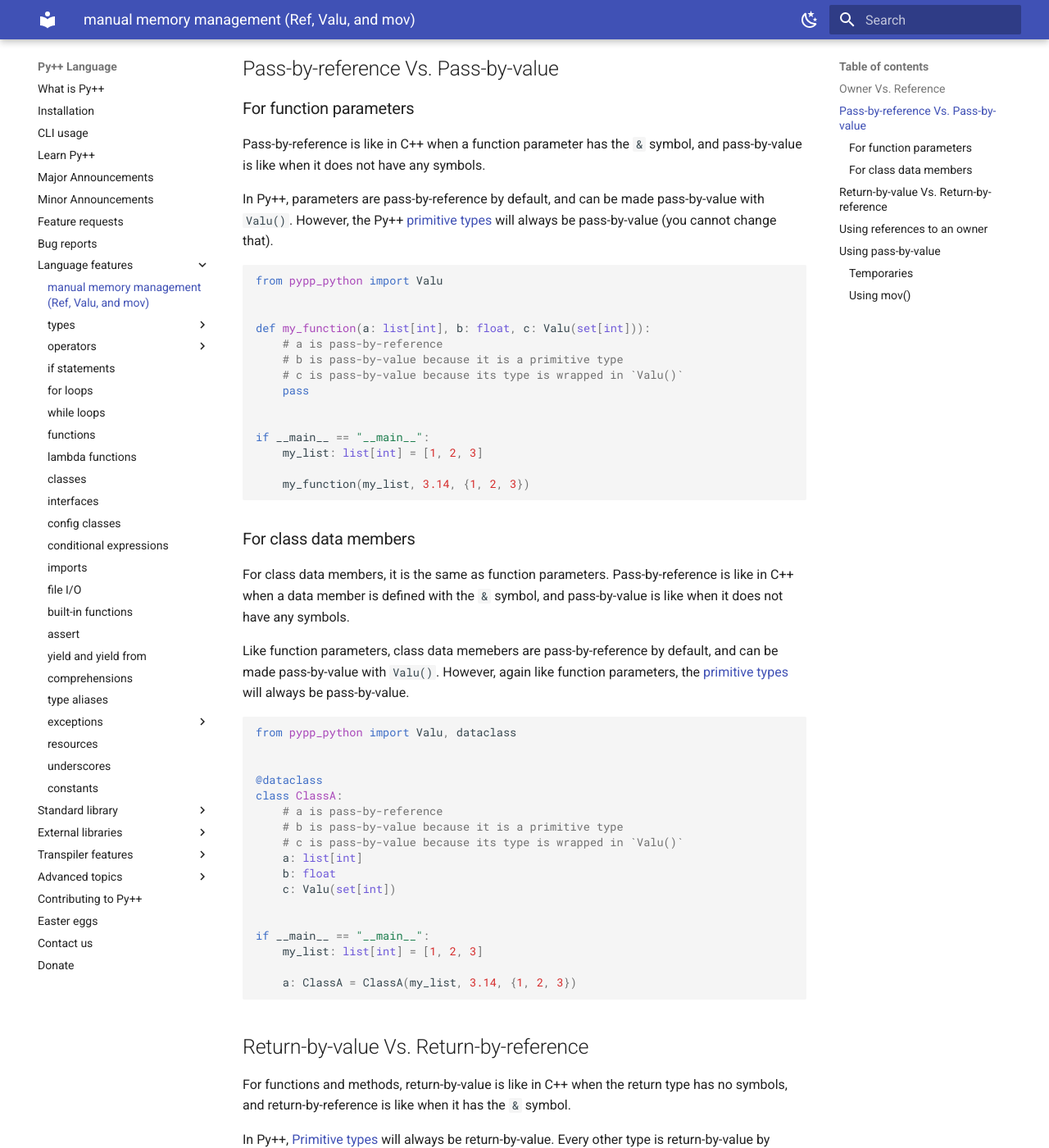
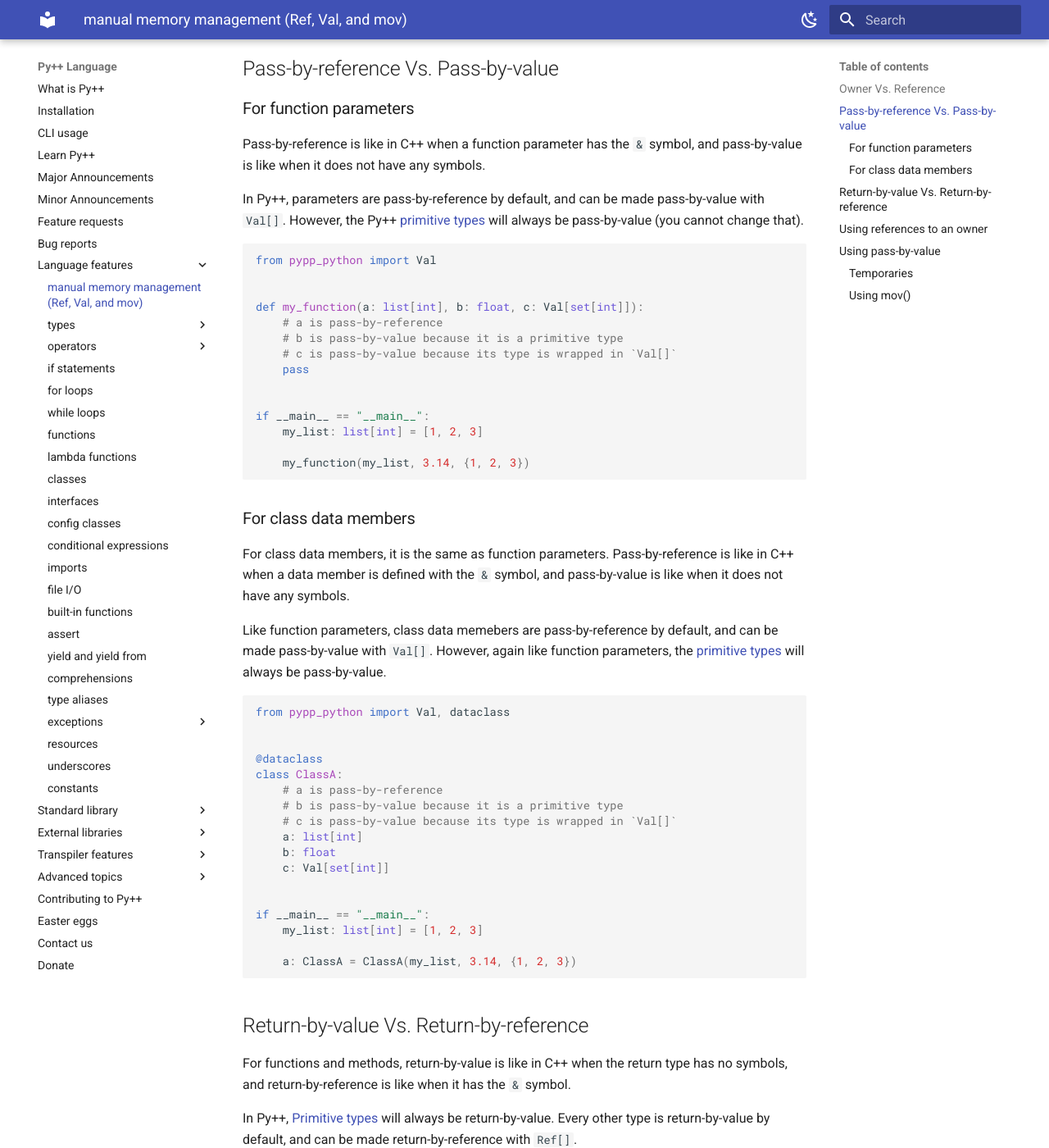
Before and after one commit to curtispuetz/pypp-docs, an MkDocs documentation site: the page built from docs/lang_features/manual_memory_management.md, in a window 1280 px wide and 1400 px high, scrolled down 988 px. Shown: the whole window at 82% size. Built offline with MkDocs 1.6.1 and Material for MkDocs 9.7.7, drawn with Linux system fonts in a browser that asks for light colours; some of the changed text lies outside the part shown.

Commit message:
change Ref() and Valu() to Ref[] and Val[]

````diff
--- a/docs/lang_features/manual_memory_management.md
+++ b/docs/lang_features/manual_memory_management.md
@@ -4,11 +4,11 @@
 
 Py++ variables can either be an `owner` or a `reference to an owner`. If it is an owner, that means it is responsible for managing the lifetime of the data.
 
-The below code illustrates when a variable is an `owner` when when it is a `reference to an owner`. The `Ref`, `Valu`, and `mov` keywords will be explained in later sections on this page.
+The below code illustrates when a variable is an `owner` when when it is a `reference to an owner`. The `Ref`, `Val`, and `mov` keywords will be explained in later sections on this page.
 
 
 ```python
-from pypp_python import Ref, Valu, mov, dataclass
+from pypp_python import Ref, Val, mov, dataclass
 
 
 @dataclass
@@ -25,10 +25,10 @@ def class_a_factory(list_param_a: list[int]) -> ClassA:
 @dataclass
 class ClassB:
     # list_member_b is an owner
-    list_member_b: Valu(list[int])
+    list_member_b: Val[list[int]]
 
 
-def class_b_factory(list_param_b: Valu(list[int])) -> ClassB:
+def class_b_factory(list_param_b: Val[list[int]]) -> ClassB:
     # list_param_b is an owner
     return ClassB(mov(list_param_b))
 
@@ -36,7 +36,7 @@ def class_b_factory(list_param_b: Valu(list[int])) -> ClassB:
 if __main__ == "__main__":
     my_list: list[int] = [1, 2, 3]  # my_list is an owner
 
-    my_list_ref: Ref(list[int]) = my_list  # my_list_ref is a reference to the owner
+    my_list_ref: Ref[list[int]] = my_list  # my_list_ref is a reference to the owner
 
     a: ClassA = class_a_factory(my_list)
 
@@ -50,16 +50,16 @@ if __main__ == "__main__":
 
 Pass-by-reference is like in C++ when a function parameter has the `&` symbol, and pass-by-value is like when it does not have any symbols.
 
-In Py++, parameters are pass-by-reference by default, and can be made pass-by-value with `Valu()`. However, the Py++ [primitive types](types/primitive_types.md) will always be pass-by-value (you cannot change that).
+In Py++, parameters are pass-by-reference by default, and can be made pass-by-value with `Val[]`. However, the Py++ [primitive types](types/primitive_types.md) will always be pass-by-value (you cannot change that).
 
 ```python
-from pypp_python import Valu
+from pypp_python import Val
 
 
-def my_function(a: list[int], b: float, c: Valu(set[int])):
+def my_function(a: list[int], b: float, c: Val[set[int]]):
     # a is pass-by-reference
     # b is pass-by-value because it is a primitive type
-    # c is pass-by-value because its type is wrapped in `Valu()`
+    # c is pass-by-value because its type is wrapped in `Val[]`
     pass
 
 
@@ -73,20 +73,20 @@ if __main__ == "__main__":
 
 For class data members, it is the same as function parameters. Pass-by-reference is like in C++ when a data member is defined with the `&` symbol, and pass-by-value is like when it does not have any symbols.
 
-Like function parameters, class data memebers are pass-by-reference by default, and can be made pass-by-value with `Valu()`. However, again like function parameters, the [primitive types](types/primitive_types.md) will always be pass-by-value.
+Like function parameters, class data memebers are pass-by-reference by default, and can be made pass-by-value with `Val[]`. However, again like function parameters, the [primitive types](types/primitive_types.md) will always be pass-by-value.
 
 ```python
-from pypp_python import Valu, dataclass
+from pypp_python import Val, dataclass
 
 
 @dataclass
 class ClassA:
     # a is pass-by-reference
     # b is pass-by-value because it is a primitive type
-    # c is pass-by-value because its type is wrapped in `Valu()`
+    # c is pass-by-value because its type is wrapped in `Val[]`
     a: list[int]
     b: float
-    c: Valu(set[int])
+    c: Val[set[int]]
 
 
 if __main__ == "__main__":
@@ -99,10 +99,10 @@ if __main__ == "__main__":
 
 For functions and methods, return-by-value is like in C++ when the return type has no symbols, and return-by-reference is like when it has the `&` symbol.
 
-In Py++, [Primitive types](types/primitive_types.md) will always be return-by-value. Every other type is return-by-value by default, and can be made return-by-reference with `Ref()`.
+In Py++, [Primitive types](types/primitive_types.md) will always be return-by-value. Every other type is return-by-value by default, and can be made return-by-reference with `Ref[]`.
 
 ```python
-from pypp_python import Ref, Valu, dataclass
+from pypp_python import Ref, Val, dataclass
 
 
 # return-by-value
@@ -112,10 +112,10 @@ def create_list() -> list[int]:
 
 @dataclass
 class ClassA:
-    list_member: Valu(list[int])
+    list_member: Val[list[int]]
 
     # return-by-reference
-    def get_list_member() -> Ref(list[int]):
+    def get_list_member() -> Ref[list[int]]:
         return list_member
 
 
@@ -124,7 +124,7 @@ if __main__ == "__main__":
 
     a: ClassA = ClassA(my_list)
 
-    my_list_ref: Ref(list[int]) = a.get_list_member()
+    my_list_ref: Ref[list[int]] = a.get_list_member()
 ```
 
 ## Using references to an owner
@@ -142,12 +142,12 @@ I'll show now what a temporary is and what `mov()` is.
 A temporary is an object created as a result of an expression but is not explicitly named.
 
 ```python
-from pypp_python import Valu, dataclass
+from pypp_python import Val, dataclass
 
 
 @dataclass
 class ClassB:
-    list_member_b: Valu(list[int])
+    list_member_b: Val[list[int]]
 
 
 if __main__ == "__main__":
@@ -161,12 +161,12 @@ if __main__ == "__main__":
 Note: after calling `mov(v)`, you should not use `v` anymore (just like in C++).
 
 ```python
-from pypp_python import Valu, mov, dataclass
+from pypp_python import Val, mov, dataclass
 
 
 @dataclass
 class ClassB:
-    list_member_b: Valu(list[int])
+    list_member_b: Val[list[int]]
 
 
 if __main__ == "__main__":
--- a/mkdocs.yml
+++ b/mkdocs.yml
@@ -29,7 +29,7 @@ nav:
   - Feature requests: feature_requests.md
   - Bug reports: bug_reports.md
   - Language features:
-      - manual memory management (Ref, Valu, and mov): lang_features/manual_memory_management.md
+      - manual memory management (Ref, Val, and mov): lang_features/manual_memory_management.md
       - types:
         - list: lang_features/types/list.md
         - set: lang_features/types/set.md
````
Also changed, not shown: docs/advanced/making_pypp_easier.md (+21 -21 lines), docs/lang_features/built_in_functions.md (+1 -1 lines), docs/lang_features/classes.md (+2 -2 lines), docs/lang_features/functions.md (+6 -6 lines).
